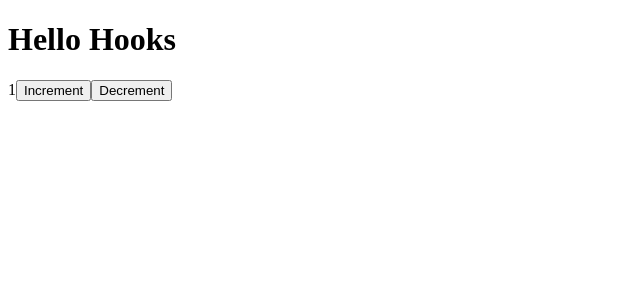
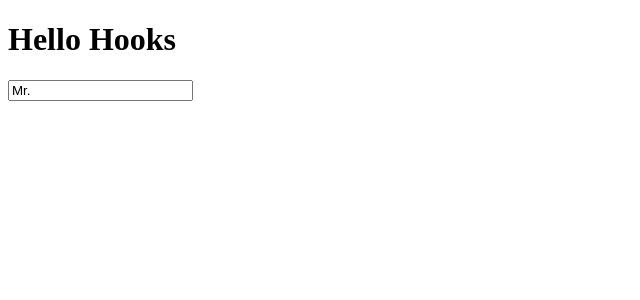
Before and after one commit to dlehddnr/hooks, a React (Create React App) app: page / in a window 1280 px wide. Shown: the top 300 px of the page, without its empty margins (0-640 px from the left). Built offline with nearby package versions, Linux system fonts and the light colour scheme.

Commit message:
useState( useInput ) practice

```diff
--- a/src/App.js
+++ b/src/App.js
@@ -1,15 +1,13 @@
-import React, { useState } from "react";
+import React from "react";
+import { useInput } from "./useInput";
 
 const App = () => {
-  const [item, setItem] = useState(1);
-  const incrementItem = () => setItem(item + 1);
-  const decrementItem = () => setItem(item - 1);
+  const maxLen = value => value.length <= 10 && !value.includes("@");
+  const name = useInput("Mr.", maxLen);
   return (
     <div className="App">
       <h1>Hello Hooks</h1>
-      <span>{item}</span>
-      <button onClick={incrementItem}>Increment</button>
-      <button onClick={decrementItem}>Decrement</button>
+      <input placeholder="Name" {...name} />
     </div>
   );
 };
--- /dev/null
+++ b/src/useInput.js
@@ -0,0 +1,19 @@
+import { useState } from "react";
+
+export const useInput = (initialValue, validator) => {
+  const [value, setValue] = useState(initialValue);
+  const onChange = event => {
+    const {
+      target: { value }
+    } = event;
+    let willUpdate = true;
+    if (typeof validator === "function") {
+      willUpdate = validator(value);
+    }
+
+    if (willUpdate) {
+      setValue(value);
+    }
+  };
+  return { value, onChange };
+};
```
